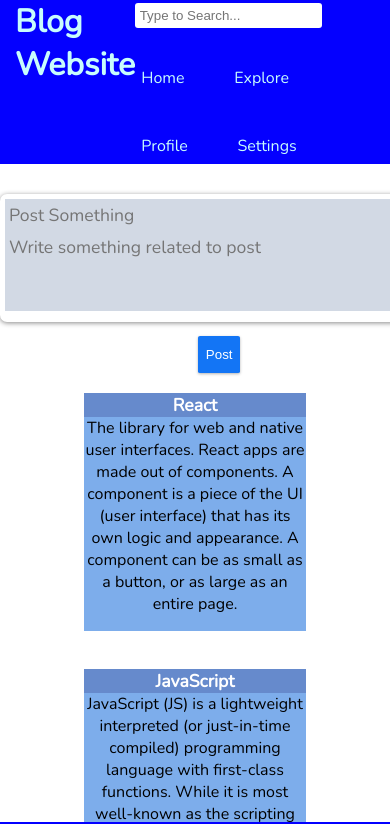
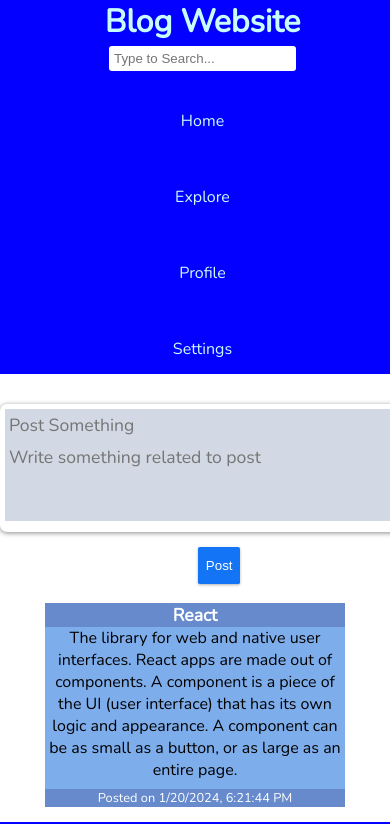
Before and after one commit to singhkailash9/blog-site-react, a React (Create React App) app: page / in a window 390 px wide. Shown: the top 824 px of the page. Built offline with nearby package versions, Linux system fonts and the light colour scheme.

Commit message:
Add timestamp on posts and some responsiveness

```diff
--- a/public/style.css
+++ b/public/style.css
@@ -74,7 +74,7 @@
   }
   form button {
     position: absolute;
-    right: 50%;
+    right: 45%;
     bottom: -40%;
     background: #1375f5;
     color: #fff;
@@ -103,13 +103,44 @@
   }
 
   .post p{
-    margin-bottom: 5px;
     background-color: #7dadeb;
     text-align: center;
-    padding-bottom: 1rem;
-    margin-bottom: 1rem;
+    padding-bottom: 0.5rem;
+  }
+
+  .post small {
+    display: block;
+    color: #fff;
+    background-color: #668acc;
+    font-size: 0.8em;
+    text-align: center;
+    margin-bottom: 0.5rem;
   }
 
   .gap {
     height: 35px;
   }
+
+  @media only screen and (max-width: 768px) {
+    header {
+      flex-direction: column;
+      align-items: center;
+    }
+
+    .navbar {
+      flex-direction: column;
+      align-items: center;
+    }
+
+    .navbar li {
+      margin-right: 0;
+      margin-bottom: 0.5rem;
+    }
+
+    form button {
+      right: 50%;
+    }
+    .post {
+      width: 80%;
+    }
+  }
--- a/src/components/App.jsx
+++ b/src/components/App.jsx
@@ -31,6 +31,7 @@
         id = {index}
         title = {postItem.title}
         description = {postItem.description}
+        timestamp = {postItem.timestamp}
         />
       })}
       <Footer />
--- a/src/components/Post.jsx
+++ b/src/components/Post.jsx
@@ -8,6 +8,9 @@
         <p>
             {props.description}
         </p>
+        <small>
+            Posted on {props.timestamp}
+        </small>
     </div>
 }
 
--- a/src/components/PostArray.js
+++ b/src/components/PostArray.js
@@ -2,15 +2,18 @@
     {
         id: 0,
         title: "React",
-        description: "The library for web and native user interfaces. React apps are made out of components. A component is a piece of the UI (user interface) that has its own logic and appearance. A component can be as small as a button, or as large as an entire page."
+        description: "The library for web and native user interfaces. React apps are made out of components. A component is a piece of the UI (user interface) that has its own logic and appearance. A component can be as small as a button, or as large as an entire page.",
+        timestamp: "1/20/2024, 6:21:44 PM"
     }, {
         id: 1,
         title: "JavaScript",
-        description: "JavaScript (JS) is a lightweight interpreted (or just-in-time compiled) programming language with first-class functions. While it is most well-known as the scripting language for Web pages, many non-browser environments also use it, such as Node.js, Apache CouchDB and Adobe Acrobat."
+        description: "JavaScript (JS) is a lightweight interpreted (or just-in-time compiled) programming language with first-class functions. While it is most well-known as the scripting language for Web pages, many non-browser environments also use it, such as Node.js, Apache CouchDB and Adobe Acrobat.",
+        timestamp: "1/21/2024, 8:23:06 PM"
     }, {
         id: 2,
         title: "Node.js",
-        description: "Node.js is an open-source, cross-platform JavaScript runtime environment."
+        description: "Node.js is an open-source, cross-platform JavaScript runtime environment.",
+        timestamp: "1/23/2024, 9:35:34 PM"
     }
 ]
 export default PostArray;
--- a/src/components/UploadPost.jsx
+++ b/src/components/UploadPost.jsx
@@ -4,38 +4,45 @@
 
     const [UploadedPost, setUploadedPost] = useState({
         title: "",
-        description: ""
+        description: "",
+        timestamp: ""
     });
 
     function handleInput(e){
         const {name, value} = e.target;
-        // console.log(`${name}: ${value}`);
-        if (name==="title"){
-            setUploadedPost(prevValue=>{
-                return {title: value, description: prevValue.description}
-            })
-        } else if(name==="description"){
-            setUploadedPost(prevValue=>{
-                return {title: prevValue.title, description: value}
-            })
+        const currentTime = new Date().toLocaleString();
+        if (name === "title"){
+            setUploadedPost(prevValue => ({
+                title: value,
+                description: prevValue.description,
+                timestamp: currentTime
+            }));
+        } else if(name === "description"){
+            setUploadedPost(prevValue => ({
+                title: prevValue.title,
+                description: value,
+                timestamp: currentTime
+            }));
         }
-
     }
 
     function handleClick(e){
         e.preventDefault();
-        props.postRequest(UploadedPost)
+        props.postRequest(UploadedPost);
         setUploadedPost({
             title: "",
-            description: ""
+            description: "",
+            timestamp: ""
         });
     }
 
-    return <form type="submit">
-        <input onChange={handleInput} name='title' value={UploadedPost.title} type="text" placeholder='Post Something' />
-        <textarea onChange={handleInput} name="description" value={UploadedPost.description} rows="3" placeholder='Write something related to post'></textarea>
-        <button onClick={handleClick}>Post</button>
-    </form>
+    return (
+        <form onSubmit={handleClick}>
+            <input onChange={handleInput} name='title' value={UploadedPost.title} type="text" placeholder='Post Something' />
+            <textarea onChange={handleInput} name="description" value={UploadedPost.description} rows="3" placeholder='Write something related to post'></textarea>
+            <button type="submit">Post</button>
+        </form>
+    );
 }
 
 export default UploadPost;
```
